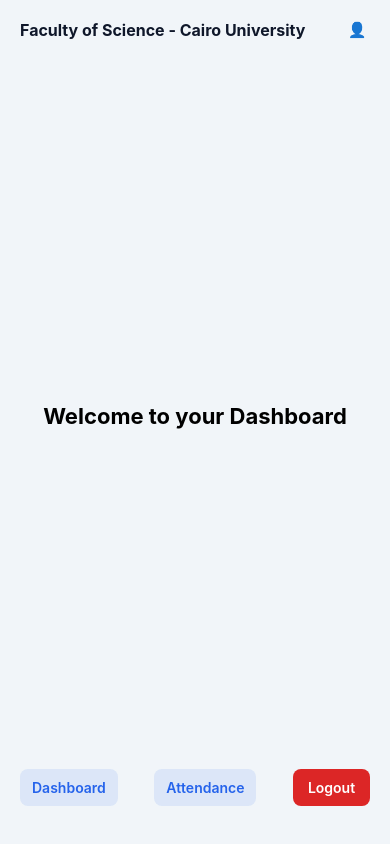
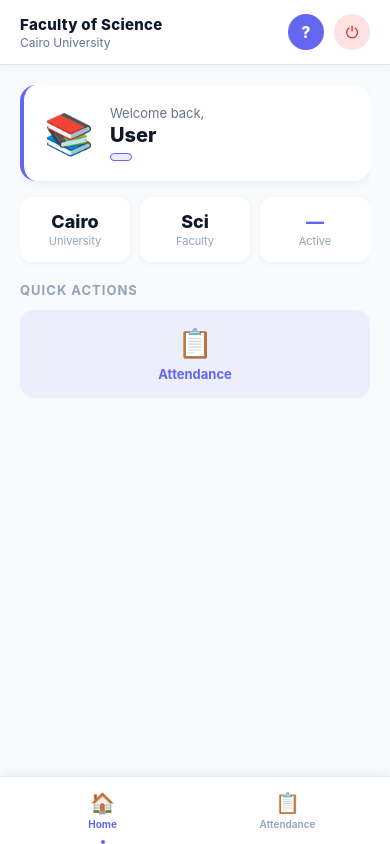
Before and after one commit to Ahmedfathallahelsayed/appp, a React Native app: screen /Home in a window 390 px wide. Built offline with nearby package versions, Linux system fonts and the light colour scheme.

Commit message:
update UI
Update UI

```diff
--- a/screens/HomeScreen.js
+++ b/screens/HomeScreen.js
@@ -11,12 +11,19 @@ import {
   TextInput,
   Alert,
   ScrollView,
+  StatusBar,
 } from "react-native";
 
 import { useNavigation } from "@react-navigation/native";
 import { auth, db } from "../firebase";
 import { signOut } from "firebase/auth";
 import { collection, query, where, getDocs, addDoc } from "firebase/firestore";
+
+const NAV_ITEMS = {
+  student: ["dashboard", "attendance", "digitalID"],
+  instructor: ["dashboard", "attendance", "classes"],
+  admin: ["dashboard", "attendance"],
+};
 
 export default function HomeScreen() {
   const nav = useNavigation();
@@ -36,10 +43,8 @@ export default function HomeScreen() {
   const loadUserData = async () => {
     const user = auth.currentUser;
     if (!user) return;
-
     const q = query(collection(db, "users"), where("uid", "==", user.uid));
     const querySnapshot = await getDocs(q);
-
     if (!querySnapshot.empty) {
       const data = querySnapshot.docs[0].data();
       setUserName(data.firstName + " " + data.lastName);
@@ -50,19 +55,10 @@ export default function HomeScreen() {
   const loadClasses = async () => {
     const user = auth.currentUser;
     if (!user) return;
-
-    const q = query(
-      collection(db, "classes"),
-      where("instructorId", "==", user.uid),
-    );
-
+    const q = query(collection(db, "classes"), where("instructorId", "==", user.uid));
     const snapshot = await getDocs(q);
     let list = [];
-
-    snapshot.forEach((doc) => {
-      list.push({ id: doc.id, ...doc.data() });
-    });
-
+    snapshot.forEach((doc) => list.push({ id: doc.id, ...doc.data() }));
     setClasses(list);
   };
 
@@ -72,45 +68,137 @@ export default function HomeScreen() {
   };
 
   const createClass = async () => {
-    if (!className.trim()) {
-      Alert.alert("Enter class name");
-      return;
-    }
-
+    if (!className.trim()) { Alert.alert("Enter class name"); return; }
     try {
       await addDoc(collection(db, "classes"), {
         name: className,
         instructorId: auth.currentUser.uid,
         createdAt: new Date(),
       });
-
       Alert.alert("Class created");
       setClassName("");
       loadClasses();
-    } catch (error) {
-      console.log(error);
-    }
+    } catch (error) { console.log(error); }
+  };
+
+  const getRoleColor = () => {
+    if (role === "admin") return "#f59e0b";
+    if (role === "instructor") return "#10b981";
+    return "#6366f1";
+  };
+
+  const getRoleIcon = () => {
+    if (role === "admin") return "⚙️";
+    if (role === "instructor") return "🎓";
+    return "📚";
   };
 
   const renderContent = () => {
     if (page === "dashboard") {
-      return <Text style={styles.welcome}>Welcome to your Dashboard</Text>;
+      return (
+        <ScrollView showsVerticalScrollIndicator={false} style={{ width: "100%" }}>
+          {/* Welcome Card */}
+          <View style={[styles.welcomeCard, { borderLeftColor: getRoleColor() }]}>
+            <Text style={styles.welcomeEmoji}>{getRoleIcon()}</Text>
+            <View style={{ flex: 1 }}>
+              <Text style={styles.welcomeGreeting}>Welcome back,</Text>
+              <Text style={styles.welcomeName}>{userName || "User"}</Text>
+              <View style={[styles.roleBadge, { backgroundColor: getRoleColor() + "22", borderColor: getRoleColor() }]}>
+                <Text style={[styles.roleBadgeText, { color: getRoleColor() }]}>
+                  {role?.toUpperCase()}
+                </Text>
+              </View>
+            </View>
+          </View>
+
+          {/* Stats Row */}
+          <View style={styles.statsRow}>
+            <View style={styles.statCard}>
+              <Text style={styles.statNumber}>Cairo</Text>
+              <Text style={styles.statLabel}>University</Text>
+            </View>
+            <View style={styles.statCard}>
+              <Text style={styles.statNumber}>Sci</Text>
+              <Text style={styles.statLabel}>Faculty</Text>
+            </View>
+            <View style={styles.statCard}>
+              <Text style={[styles.statNumber, { color: getRoleColor() }]}>
+                {role === "instructor" ? classes.length : "—"}
+              </Text>
+              <Text style={styles.statLabel}>
+                {role === "instructor" ? "Classes" : "Active"}
+              </Text>
+            </View>
+          </View>
+
+          {/* Quick Actions */}
+          <Text style={styles.sectionTitle}>Quick Actions</Text>
+          <View style={styles.quickActions}>
+            <TouchableOpacity
+              style={[styles.quickBtn, { backgroundColor: getRoleColor() + "15" }]}
+              onPress={() => setPage("attendance")}
+            >
+              <Text style={styles.quickBtnIcon}>📋</Text>
+              <Text style={[styles.quickBtnText, { color: getRoleColor() }]}>Attendance</Text>
+            </TouchableOpacity>
+
+            {role === "student" && (
+              <TouchableOpacity
+                style={[styles.quickBtn, { backgroundColor: "#6366f115" }]}
+                onPress={() => setPage("digitalID")}
+              >
+                <Text style={styles.quickBtnIcon}>🪪</Text>
+                <Text style={[styles.quickBtnText, { color: "#6366f1" }]}>Digital ID</Text>
+              </TouchableOpacity>
+            )}
+
+            {role === "instructor" && (
+              <TouchableOpacity
+                style={[styles.quickBtn, { backgroundColor: "#10b98115" }]}
+                onPress={() => setPage("classes")}
+              >
+                <Text style={styles.quickBtnIcon}>🏫</Text>
+                <Text style={[styles.quickBtnText, { color: "#10b981" }]}>My Classes</Text>
+              </TouchableOpacity>
+            )}
+
+            {role === "admin" && (
+              <TouchableOpacity
+                style={[styles.quickBtn, { backgroundColor: "#f59e0b15" }]}
+                onPress={() => nav.navigate("Admin")}
+              >
+                <Text style={styles.quickBtnIcon}>👨‍🏫</Text>
+                <Text style={[styles.quickBtnText, { color: "#f59e0b" }]}>Instructors</Text>
+              </TouchableOpacity>
+            )}
+          </View>
+        </ScrollView>
+      );
     }
 
     if (page === "attendance") {
       return (
-        <View style={{ alignItems: "center" }}>
-          <Text style={styles.welcome}>Attendance Page</Text>
+        <View style={{ alignItems: "center", width: "100%" }}>
+          <View style={styles.pageHeader}>
+            <Text style={styles.pageIcon}>📋</Text>
+            <Text style={styles.pageTitle}>Attendance</Text>
+          </View>
+          <View style={styles.attendanceCard}>
+            <Text style={styles.attendanceInfo}>
+              {role === "student"
+                ? "Scan the QR code to mark your attendance"
+                : "Attendance records will appear here"}
+            </Text>
             {role === "student" && (
               <TouchableOpacity
-              style={[styles.createBtn, { marginTop: 30, paddingHorizontal: 30 }]}
+                style={styles.scanBtn}
                 onPress={() => nav.navigate("QRScanner")}
               >
-              <Text style={{ color: "white", fontWeight: "700", fontSize: 16 }}>
-                📷 Scan QR
-              </Text>
+                <Text style={styles.scanBtnIcon}>📷</Text>
+                <Text style={styles.scanBtnText}>Scan QR Code</Text>
               </TouchableOpacity>
             )}
+          </View>
         </View>
       );
     }
@@ -121,34 +209,46 @@ export default function HomeScreen() {
 
     if (page === "classes" && role === "instructor") {
       return (
-        <ScrollView style={{ width: "100%" }}>
-          <Text style={styles.title}>Instructor Panel</Text>
+        <ScrollView style={{ width: "100%" }} showsVerticalScrollIndicator={false}>
+          <View style={styles.pageHeader}>
+            <Text style={styles.pageIcon}>🏫</Text>
+            <Text style={styles.pageTitle}>My Classes</Text>
+          </View>
 
+          <View style={styles.createClassBox}>
             <TextInput
-            style={styles.input}
-            placeholder="Enter class name"
+              style={styles.classInput}
+              placeholder="New class name..."
+              placeholderTextColor="#94a3b8"
               value={className}
               onChangeText={setClassName}
             />
+            <TouchableOpacity style={styles.createBtn} onPress={createClass}>
+              <Text style={styles.createBtnText}>+ Create</Text>
+            </TouchableOpacity>
+          </View>
 
-          <TouchableOpacity style={styles.createBtn} onPress={createClass}>
-            <Text style={{ color: "white", fontWeight: "700" }}>
-              Create Class
-            </Text>
-          </TouchableOpacity>
-
-          {classes.map((item) => (
+          {classes.length === 0 ? (
+            <View style={styles.emptyState}>
+              <Text style={styles.emptyIcon}>🏫</Text>
+              <Text style={styles.emptyText}>No classes yet</Text>
+            </View>
+          ) : (
+            classes.map((item) => (
               <View key={item.id} style={styles.classCard}>
-              <Text style={styles.className}>{item.name}</Text>
-
+                <View style={styles.classCardLeft}>
+                  <Text style={styles.classCardIcon}>📖</Text>
+                  <Text style={styles.classCardName}>{item.name}</Text>
+                </View>
                 <TouchableOpacity
                   style={styles.manageBtn}
                   onPress={() => nav.navigate("ManageClass", { classId: item.id })}
                 >
-                <Text style={{ color: "white" }}>Manage Class</Text>
+                  <Text style={styles.manageBtnText}>Manage →</Text>
                 </TouchableOpacity>
               </View>
-          ))}
+            ))
+          )}
         </ScrollView>
       );
     }
@@ -156,168 +256,424 @@ export default function HomeScreen() {
     return null;
   };
 
+  const navButtons = [
+    { key: "dashboard", label: "Home", icon: "🏠" },
+    { key: "attendance", label: "Attendance", icon: "📋" },
+    ...(role === "student" ? [{ key: "digitalID", label: "ID Card", icon: "🪪" }] : []),
+    ...(role === "instructor" ? [{ key: "classes", label: "Classes", icon: "🏫" }] : []),
+  ];
+
   return (
-    <SafeAreaView style={{ flex: 1, backgroundColor: "#f1f5f9" }}>
-      <View style={styles.container}>
+    <SafeAreaView style={styles.safeArea}>
+      <StatusBar barStyle="dark-content" backgroundColor="#f8fafc" />
+
+      {/* Top Bar */}
       <View style={styles.topBar}>
-          <Text style={styles.facultyText}>
-            Faculty of Science - Cairo University
+        <View>
+          <Text style={styles.facultyText}>Faculty of Science</Text>
+          <Text style={styles.uniText}>Cairo University</Text>
+        </View>
+        <View style={styles.topRight}>
+          <View style={[styles.avatarCircle, { backgroundColor: getRoleColor() }]}>
+            <Text style={styles.avatarText}>
+              {userName ? userName.charAt(0).toUpperCase() : "?"}
             </Text>
-
-          <View style={{ alignItems: "flex-end" }}>
-            <Text style={styles.userName}>👤 {userName}</Text>
-            <Text style={styles.role}>{role}</Text>
+          </View>
+          <TouchableOpacity style={styles.logoutIcon} onPress={handleLogout}>
+            <Text style={styles.logoutIconText}>⏻</Text>
+          </TouchableOpacity>
         </View>
       </View>
 
-        <View style={styles.rightSide}>{renderContent()}</View>
+      {/* Content */}
+      <View style={styles.content}>{renderContent()}</View>
 
-        <View style={styles.bottomBtns}>
+      {/* Bottom Nav */}
+      <View style={styles.bottomNav}>
+        {navButtons.map((btn) => (
           <TouchableOpacity
-            style={styles.menuBtn}
-            onPress={() => setPage("dashboard")}
+            key={btn.key}
+            style={[styles.navBtn, page === btn.key && styles.navBtnActive]}
+            onPress={() => setPage(btn.key)}
           >
-            <Text style={styles.menuBtnText}>Dashboard</Text>
+            <Text style={styles.navBtnIcon}>{btn.icon}</Text>
+            <Text style={[
+              styles.navBtnLabel,
+              page === btn.key && { color: getRoleColor(), fontWeight: "700" }
+            ]}>
+              {btn.label}
+            </Text>
+            {page === btn.key && (
+              <View style={[styles.navIndicator, { backgroundColor: getRoleColor() }]} />
+            )}
           </TouchableOpacity>
-
-          <TouchableOpacity
-            style={styles.menuBtn}
-            onPress={() => setPage("attendance")}
-          >
-            <Text style={styles.menuBtnText}>Attendance</Text>
-          </TouchableOpacity>
-
-          {role === "instructor" && (
-            <TouchableOpacity
-              style={styles.menuBtn}
-              onPress={() => setPage("classes")}
-            >
-              <Text style={styles.menuBtnText}>Classes</Text>
-            </TouchableOpacity>
-          )}
-
-          {role === "student" && (
-            <TouchableOpacity
-              style={styles.menuBtn}
-              onPress={() => setPage("digitalID")}
-            >
-              <Text style={styles.menuBtnText}>Digital ID</Text>
-            </TouchableOpacity>
-          )}
+        ))}
 
         {role === "admin" && (
           <TouchableOpacity
-              style={styles.menuBtn}
+            style={styles.navBtn}
             onPress={() => nav.navigate("Admin")}
           >
-              <Text style={styles.menuBtnText}>Instructors</Text>
+            <Text style={styles.navBtnIcon}>👨‍🏫</Text>
+            <Text style={styles.navBtnLabel}>Instructors</Text>
           </TouchableOpacity>
         )}
-
-          <TouchableOpacity
-            style={[styles.menuBtn, styles.logoutBtn]}
-            onPress={handleLogout}
-          >
-            <Text style={{ color: "white", fontWeight: "600" }}>Logout</Text>
-          </TouchableOpacity>
-        </View>
       </View>
     </SafeAreaView>
   );
 }
 
 const styles = StyleSheet.create({
-  container: {
+  safeArea: {
     flex: 1,
-    padding: 20,
-    justifyContent: "space-between",
+    backgroundColor: "#f8fafc",
   },
+
+  // Top Bar
   topBar: {
     flexDirection: "row",
     justifyContent: "space-between",
-    marginBottom: 20,
+    alignItems: "center",
+    paddingHorizontal: 20,
+    paddingVertical: 14,
+    backgroundColor: "#ffffff",
+    borderBottomWidth: 1,
+    borderBottomColor: "#e2e8f0",
+    shadowColor: "#000",
+    shadowOffset: { width: 0, height: 2 },
+    shadowOpacity: 0.04,
+    shadowRadius: 8,
+    elevation: 3,
   },
   facultyText: {
-    fontSize: 16,
-    fontWeight: "700",
+    fontSize: 15,
+    fontWeight: "800",
     color: "#0f172a",
+    letterSpacing: 0.3,
   },
-  userName: {
-    fontSize: 15,
-    fontWeight: "700",
+  uniText: {
+    fontSize: 12,
+    color: "#64748b",
+    marginTop: 1,
   },
-  role: {
-    fontSize: 13,
-    color: "gray",
-    marginTop: 4,
+  topRight: {
+    flexDirection: "row",
+    alignItems: "center",
+    gap: 10,
   },
-  rightSide: {
-    flex: 1,
+  avatarCircle: {
+    width: 36,
+    height: 36,
+    borderRadius: 18,
     justifyContent: "center",
     alignItems: "center",
   },
-  welcome: {
-    fontSize: 22,
+  avatarText: {
+    color: "white",
+    fontWeight: "800",
+    fontSize: 16,
+  },
+  logoutIcon: {
+    width: 36,
+    height: 36,
+    borderRadius: 18,
+    backgroundColor: "#fee2e2",
+    justifyContent: "center",
+    alignItems: "center",
+  },
+  logoutIconText: {
+    fontSize: 16,
+    color: "#dc2626",
+  },
+
+  // Content
+  content: {
+    flex: 1,
+    paddingHorizontal: 20,
+    paddingTop: 20,
+  },
+
+  // Welcome Card
+  welcomeCard: {
+    backgroundColor: "#ffffff",
+    borderRadius: 16,
+    padding: 20,
+    flexDirection: "row",
+    alignItems: "center",
+    gap: 16,
+    borderLeftWidth: 4,
+    marginBottom: 16,
+    shadowColor: "#000",
+    shadowOffset: { width: 0, height: 2 },
+    shadowOpacity: 0.06,
+    shadowRadius: 10,
+    elevation: 3,
+  },
+  welcomeEmoji: {
+    fontSize: 40,
+  },
+  welcomeGreeting: {
+    fontSize: 13,
+    color: "#64748b",
+  },
+  welcomeName: {
+    fontSize: 20,
+    fontWeight: "800",
+    color: "#0f172a",
+    marginTop: 2,
+  },
+  roleBadge: {
+    marginTop: 6,
+    alignSelf: "flex-start",
+    paddingHorizontal: 10,
+    paddingVertical: 3,
+    borderRadius: 20,
+    borderWidth: 1,
+  },
+  roleBadgeText: {
+    fontSize: 10,
     fontWeight: "700",
-    textAlign: "center",
+    letterSpacing: 1,
   },
-  title: {
-    fontSize: 20,
-    fontWeight: "700",
+
+  // Stats
+  statsRow: {
+    flexDirection: "row",
+    gap: 10,
     marginBottom: 20,
   },
-  input: {
-    backgroundColor: "#e2e8f0",
+  statCard: {
+    flex: 1,
+    backgroundColor: "#ffffff",
+    borderRadius: 12,
+    padding: 14,
+    alignItems: "center",
+    shadowColor: "#000",
+    shadowOffset: { width: 0, height: 1 },
+    shadowOpacity: 0.05,
+    shadowRadius: 6,
+    elevation: 2,
+  },
+  statNumber: {
+    fontSize: 18,
+    fontWeight: "800",
+    color: "#0f172a",
+  },
+  statLabel: {
+    fontSize: 11,
+    color: "#94a3b8",
+    marginTop: 2,
+  },
+
+  // Section
+  sectionTitle: {
+    fontSize: 13,
+    fontWeight: "700",
+    color: "#94a3b8",
+    letterSpacing: 1,
+    textTransform: "uppercase",
+    marginBottom: 12,
+  },
+
+  // Quick Actions
+  quickActions: {
+    flexDirection: "row",
+    flexWrap: "wrap",
+    gap: 10,
+  },
+  quickBtn: {
+    flex: 1,
+    minWidth: "44%",
+    borderRadius: 14,
+    padding: 16,
+    alignItems: "center",
+  },
+  quickBtnIcon: {
+    fontSize: 28,
+    marginBottom: 6,
+  },
+  quickBtnText: {
+    fontSize: 13,
+    fontWeight: "700",
+  },
+
+  // Page Header
+  pageHeader: {
+    flexDirection: "row",
+    alignItems: "center",
+    gap: 10,
+    marginBottom: 20,
+    width: "100%",
+  },
+  pageIcon: {
+    fontSize: 28,
+  },
+  pageTitle: {
+    fontSize: 24,
+    fontWeight: "800",
+    color: "#0f172a",
+  },
+
+  // Attendance
+  attendanceCard: {
+    backgroundColor: "#ffffff",
+    borderRadius: 16,
+    padding: 24,
+    alignItems: "center",
+    width: "100%",
+    shadowColor: "#000",
+    shadowOffset: { width: 0, height: 2 },
+    shadowOpacity: 0.06,
+    shadowRadius: 10,
+    elevation: 3,
+  },
+  attendanceInfo: {
+    fontSize: 14,
+    color: "#64748b",
+    textAlign: "center",
+    marginBottom: 20,
+    lineHeight: 22,
+  },
+  scanBtn: {
+    backgroundColor: "#6366f1",
+    flexDirection: "row",
+    alignItems: "center",
+    gap: 10,
+    paddingVertical: 14,
+    paddingHorizontal: 30,
+    borderRadius: 14,
+    shadowColor: "#6366f1",
+    shadowOffset: { width: 0, height: 4 },
+    shadowOpacity: 0.3,
+    shadowRadius: 10,
+    elevation: 5,
+  },
+  scanBtnIcon: {
+    fontSize: 20,
+  },
+  scanBtnText: {
+    color: "white",
+    fontWeight: "800",
+    fontSize: 15,
+  },
+
+  // Classes
+  createClassBox: {
+    flexDirection: "row",
+    gap: 10,
+    marginBottom: 16,
+  },
+  classInput: {
+    flex: 1,
+    backgroundColor: "#ffffff",
     padding: 12,
-    borderRadius: 10,
-    marginBottom: 10,
+    borderRadius: 12,
+    fontSize: 14,
+    color: "#0f172a",
+    borderWidth: 1,
+    borderColor: "#e2e8f0",
   },
   createBtn: {
-    backgroundColor: "#2563eb",
-    padding: 12,
-    borderRadius: 10,
-    alignItems: "center",
-    marginBottom: 20,
+    backgroundColor: "#10b981",
+    paddingHorizontal: 16,
+    borderRadius: 12,
+    justifyContent: "center",
+  },
+  createBtnText: {
+    color: "white",
+    fontWeight: "800",
+    fontSize: 14,
   },
   classCard: {
-    backgroundColor: "#e2e8f0",
-    padding: 15,
-    borderRadius: 10,
-    marginBottom: 10,
+    backgroundColor: "#ffffff",
+    borderRadius: 14,
+    padding: 16,
     flexDirection: "row",
     justifyContent: "space-between",
     alignItems: "center",
+    marginBottom: 10,
+    shadowColor: "#000",
+    shadowOffset: { width: 0, height: 1 },
+    shadowOpacity: 0.05,
+    shadowRadius: 6,
+    elevation: 2,
   },
-  className: {
+  classCardLeft: {
+    flexDirection: "row",
+    alignItems: "center",
+    gap: 10,
+    flex: 1,
+  },
+  classCardIcon: {
+    fontSize: 22,
+  },
+  classCardName: {
+    fontSize: 15,
     fontWeight: "700",
+    color: "#0f172a",
+    flex: 1,
   },
   manageBtn: {
-    backgroundColor: "#2563eb",
-    padding: 10,
-    borderRadius: 8,
+    backgroundColor: "#eff6ff",
+    paddingVertical: 8,
+    paddingHorizontal: 14,
+    borderRadius: 10,
   },
-  bottomBtns: {
-    flexDirection: "row",
-    justifyContent: "space-between",
-    flexWrap: "wrap",
+  manageBtnText: {
+    color: "#2563eb",
+    fontWeight: "700",
+    fontSize: 13,
+  },
+  emptyState: {
+    alignItems: "center",
+    paddingVertical: 40,
+  },
+  emptyIcon: {
+    fontSize: 40,
     marginBottom: 10,
   },
-  menuBtn: {
-    backgroundColor: "#2563eb1A",
-    paddingVertical: 10,
-    paddingHorizontal: 12,
-    borderRadius: 8,
-    marginBottom: 8,
-    minWidth: "22%",
+  emptyText: {
+    color: "#94a3b8",
+    fontSize: 14,
+  },
+
+  // Bottom Nav
+  bottomNav: {
+    flexDirection: "row",
+    backgroundColor: "#ffffff",
+    borderTopWidth: 1,
+    borderTopColor: "#e2e8f0",
+    paddingVertical: 8,
+    paddingHorizontal: 10,
+    shadowColor: "#000",
+    shadowOffset: { width: 0, height: -2 },
+    shadowOpacity: 0.05,
+    shadowRadius: 10,
+    elevation: 10,
+  },
+  navBtn: {
+    flex: 1,
     alignItems: "center",
+    paddingVertical: 6,
+    position: "relative",
   },
-  menuBtnText: {
-    fontSize: 14,
+  navBtnActive: {
+    // active state handled inline
+  },
+  navBtnIcon: {
+    fontSize: 20,
+    marginBottom: 3,
+  },
+  navBtnLabel: {
+    fontSize: 10,
     fontWeight: "600",
-    color: "#2563eb",
-    textAlign: "center",
+    color: "#94a3b8",
   },
-  logoutBtn: {
-    backgroundColor: "#dc2626",
+  navIndicator: {
+    position: "absolute",
+    bottom: -8,
+    width: 4,
+    height: 4,
+    borderRadius: 2,
   },
 });
```
Lines whose indentation alone changed are shown as unchanged.
